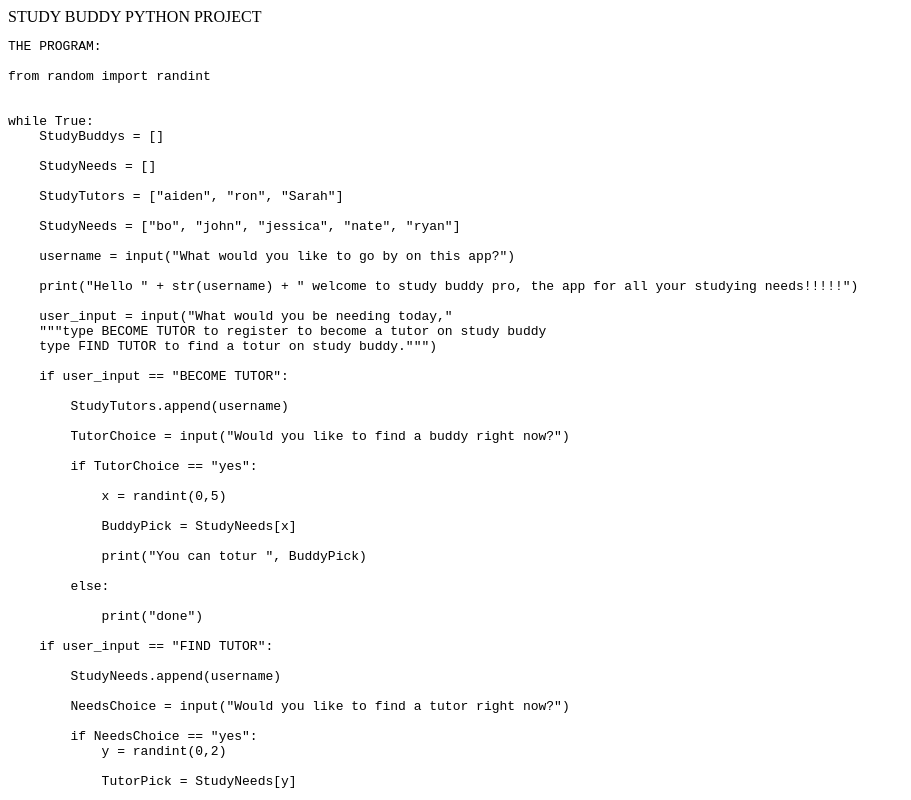
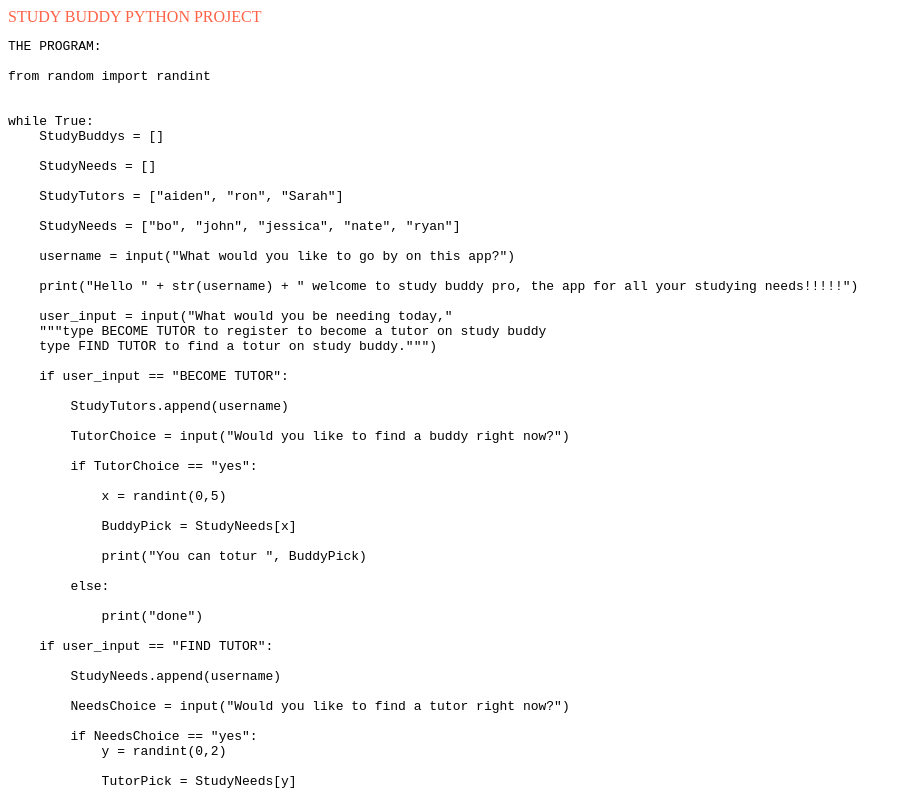
Before and after one commit to kaydenSharkey/kaydenSharkey.github.io, a plain HTML site: page studyBuddy.html in a window 1280 px wide. Shown: the top 800 px of the page, without its empty margins (0-911 px from the left). Drawn offline with Linux system fonts and the light colour scheme.

Commit message:
Update studyBuddy.html

```diff
--- a/studyBuddy.html
+++ b/studyBuddy.html
@@ -1,6 +1,6 @@
 <!DOCTYPE html>
 <html>
-  <h>STUDY BUDDY PYTHON PROJECT</h>
+  <h style="color:Tomato;">STUDY BUDDY PYTHON PROJECT</h>
   <pre>THE PROGRAM:
 
 from random import randint
@@ -66,5 +66,6 @@ what subject they need it will pull a tutor from a list of subjects that you nee
 once you get the tutor the user will get moved to a list saying that the user and the tutor are
 study buddys and once you guys are done studying with the subject you will go to the app and
 click the stop studying button and it will put both of them back into the lists and will remove
-them as study buddies.</p>
+them as study buddies.
+  </p>
 </html>
```
